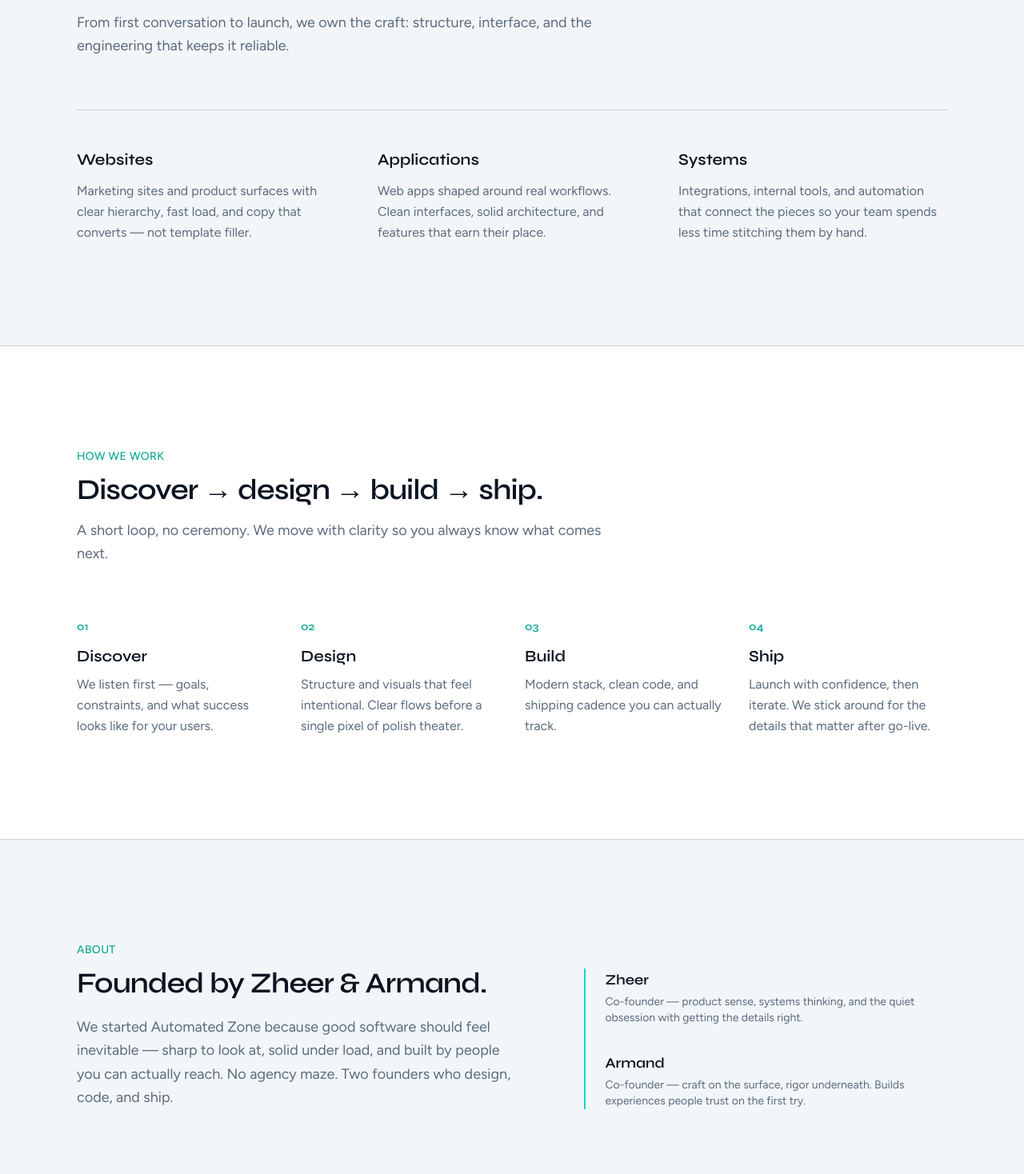
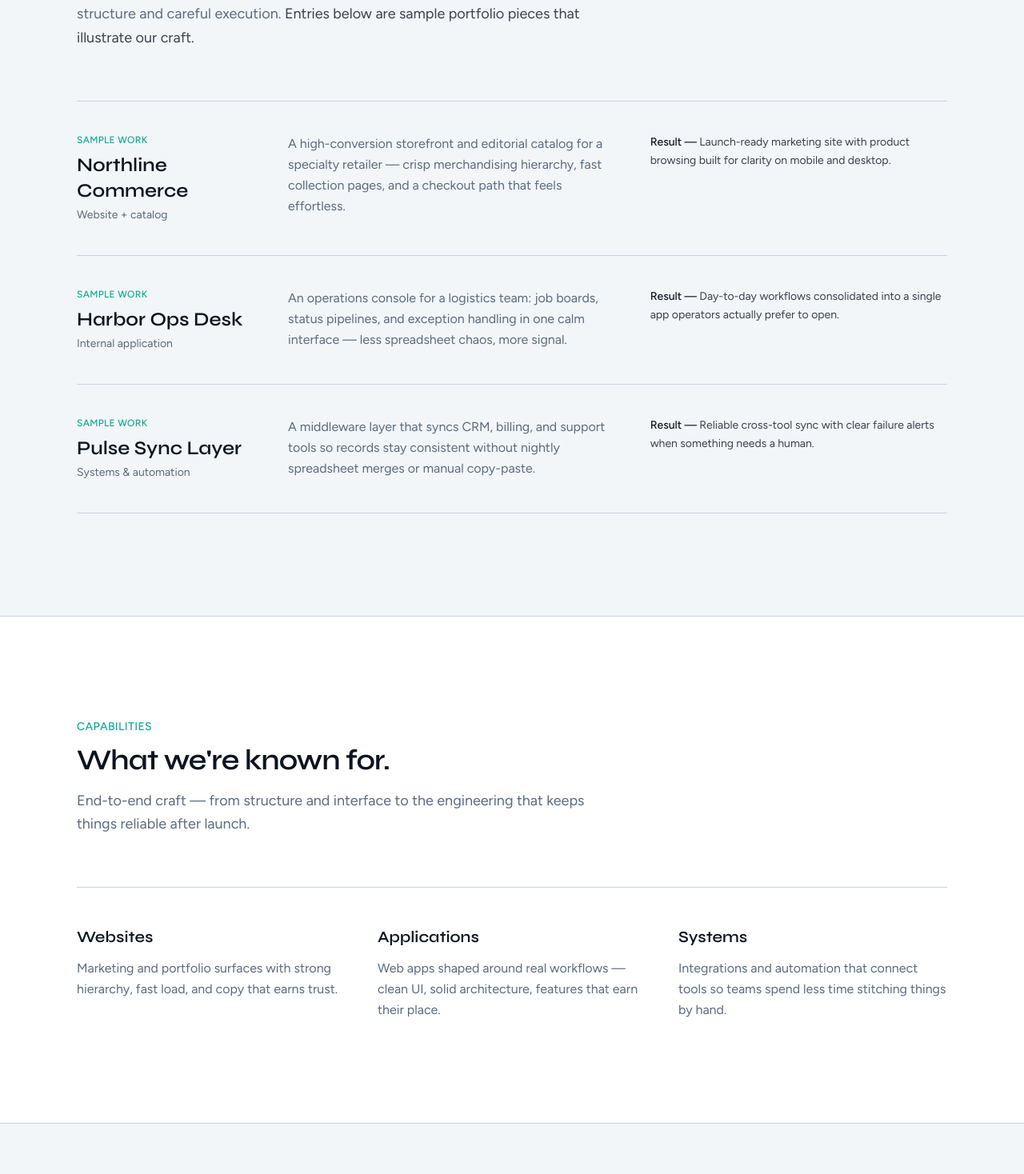
Before and after one commit to zheerkamal33-rgb/AZ-website, a Next.js app: page / in a window 1280 px wide. Shown: the part 1042-2510 px from the top of the page at 80% size. Built offline with nearby package versions, Linux system fonts and the light colour scheme.

Commit message:
Reframe site as agency portfolio
Rewrite copy and CTAs for credibility: selected sample work, studio about,
and contact — no product start/launch framing.

Co-authored-by: armandzheer <armandzheer@gmail.com>

```diff
--- a/src/app/layout.tsx
+++ b/src/app/layout.tsx
@@ -15,9 +15,9 @@ const syne = Syne({
 });
 
 export const metadata: Metadata = {
-  title: "Automated Zone — Product-minded engineering",
+  title: "Automated Zone — Studio of Zheer & Armand",
   description:
-    "Automated Zone designs and builds websites, applications, and systems for anyone, anywhere. Founded by Zheer and Armand.",
+    "Automated Zone is the studio of Zheer and Armand. Browse selected work across websites, applications, and systems — then get in touch.",
 };
 
 export default function RootLayout({ children }: LayoutProps<"/">) {
--- a/src/app/page.tsx
+++ b/src/app/page.tsx
@@ -1,10 +1,10 @@
 import { About } from "@/components/about";
+import { Capabilities } from "@/components/capabilities";
 import { Contact } from "@/components/contact";
 import { Hero } from "@/components/hero";
-import { HowWeWork } from "@/components/how-we-work";
+import { SelectedWork } from "@/components/selected-work";
 import { SiteFooter } from "@/components/site-footer";
 import { SiteNav } from "@/components/site-nav";
-import { WhatWeBuild } from "@/components/what-we-build";
 
 export default function Home() {
   return (
@@ -12,8 +12,8 @@ export default function Home() {
       <SiteNav />
       <main className="flex-1">
         <Hero />
-        <WhatWeBuild />
-        <HowWeWork />
+        <SelectedWork />
+        <Capabilities />
         <About />
         <Contact />
       </main>
--- a/src/components/about.tsx
+++ b/src/components/about.tsx
@@ -10,13 +10,13 @@ export function About() {
               About
             </p>
             <h2 className="mt-3 font-display text-3xl font-semibold tracking-tight text-ink sm:text-4xl">
-              Founded by Zheer &amp; Armand.
+              Automated Zone is Zheer &amp; Armand.
             </h2>
             <p className="mt-5 max-w-xl text-base leading-relaxed text-muted-foreground sm:text-lg">
-              We started Automated Zone because good software should feel
-              inevitable — sharp to look at, solid under load, and built by
-              people you can actually reach. No agency maze. Two founders who
-              design, code, and ship.
+              A small studio with high standards. We care about how software
+              feels on first glance and how it behaves six months later — visual
+              clarity, careful engineering, and direct communication. No agency
+              maze. Two people who design, code, and stand behind the work.
             </p>
           </Reveal>
 
@@ -27,8 +27,8 @@ export function About() {
                   Zheer
                 </h3>
                 <p className="mt-1 text-sm text-muted-foreground">
-                  Co-founder — product sense, systems thinking, and the quiet
-                  obsession with getting the details right.
+                  Co-founder — product sense, systems thinking, and an obsession
+                  with getting the details right.
                 </p>
               </div>
               <div>
--- a/src/components/what-we-build.tsx
+++ b/src/components/capabilities.tsx
@@ -1,39 +1,39 @@
 import { Reveal } from "@/components/reveal";
 
-const offerings = [
+const items = [
   {
     title: "Websites",
-    body: "Marketing sites and product surfaces with clear hierarchy, fast load, and copy that converts — not template filler.",
+    body: "Marketing and portfolio surfaces with strong hierarchy, fast load, and copy that earns trust.",
   },
   {
     title: "Applications",
-    body: "Web apps shaped around real workflows. Clean interfaces, solid architecture, and features that earn their place.",
+    body: "Web apps shaped around real workflows — clean UI, solid architecture, features that earn their place.",
   },
   {
     title: "Systems",
-    body: "Integrations, internal tools, and automation that connect the pieces so your team spends less time stitching them by hand.",
+    body: "Integrations and automation that connect tools so teams spend less time stitching things by hand.",
   },
 ];
 
-export function WhatWeBuild() {
+export function Capabilities() {
   return (
-    <section id="work" className="bg-mist py-24 sm:py-32">
+    <section className="border-y border-slate-line bg-white py-24 sm:py-32">
       <div className="mx-auto max-w-6xl px-5 sm:px-8">
         <Reveal>
           <p className="text-sm font-medium tracking-wide text-teal-deep uppercase">
-            What we build
+            Capabilities
           </p>
           <h2 className="mt-3 max-w-2xl font-display text-3xl font-semibold tracking-tight text-ink sm:text-4xl">
-            Websites, applications, and systems — built end to end.
+            What we&apos;re known for.
           </h2>
           <p className="mt-4 max-w-2xl text-base leading-relaxed text-muted-foreground sm:text-lg">
-            From first conversation to launch, we own the craft: structure,
-            interface, and the engineering that keeps it reliable.
+            End-to-end craft — from structure and interface to the engineering
+            that keeps things reliable after launch.
           </p>
         </Reveal>
 
         <div className="mt-16 grid gap-12 border-t border-slate-line pt-12 sm:grid-cols-3 sm:gap-10">
-          {offerings.map((item, i) => (
+          {items.map((item, i) => (
             <Reveal key={item.title} delayMs={i * 90}>
               <h3 className="font-display text-xl font-semibold text-ink">
                 {item.title}
--- a/src/components/contact.tsx
+++ b/src/components/contact.tsx
@@ -16,11 +16,11 @@ export function Contact() {
               Contact
             </p>
             <h2 className="mt-3 font-display text-3xl font-semibold tracking-tight text-ink sm:text-4xl">
-              Ready when you are.
+              Talk to us directly.
             </h2>
             <p className="mt-4 max-w-md text-base leading-relaxed text-muted-foreground sm:text-lg">
-              Call either founder, or send a note. We keep the line short on
-              purpose.
+              Call either founder, or send a short note. We keep the line short
+              on purpose — you reach the people who do the work.
             </p>
 
             <ul className="mt-10 space-y-5">
--- a/src/components/how-we-work.tsx
+++ /dev/null
@@ -1,63 +0,0 @@
-import { Reveal } from "@/components/reveal";
-
-const steps = [
-  {
-    n: "01",
-    title: "Discover",
-    body: "We listen first — goals, constraints, and what success looks like for your users.",
-  },
-  {
-    n: "02",
-    title: "Design",
-    body: "Structure and visuals that feel intentional. Clear flows before a single pixel of polish theater.",
-  },
-  {
-    n: "03",
-    title: "Build",
-    body: "Modern stack, clean code, and shipping cadence you can actually track.",
-  },
-  {
-    n: "04",
-    title: "Ship",
-    body: "Launch with confidence, then iterate. We stick around for the details that matter after go-live.",
-  },
-];
-
-export function HowWeWork() {
-  return (
-    <section className="border-y border-slate-line bg-white py-24 sm:py-32">
-      <div className="mx-auto max-w-6xl px-5 sm:px-8">
-        <Reveal>
-          <p className="text-sm font-medium tracking-wide text-teal-deep uppercase">
-            How we work
-          </p>
-          <h2 className="mt-3 max-w-2xl font-display text-3xl font-semibold tracking-tight text-ink sm:text-4xl">
-            Discover → design → build → ship.
-          </h2>
-          <p className="mt-4 max-w-2xl text-base leading-relaxed text-muted-foreground sm:text-lg">
-            A short loop, no ceremony. We move with clarity so you always know
-            what comes next.
-          </p>
-        </Reveal>
-
-        <ol className="mt-16 grid gap-10 sm:grid-cols-2 lg:grid-cols-4 lg:gap-8">
-          {steps.map((step, i) => (
-            <Reveal key={step.n} delayMs={i * 80}>
-              <li>
-                <span className="font-display text-sm font-semibold text-teal-deep">
-                  {step.n}
-                </span>
-                <h3 className="mt-3 font-display text-xl font-semibold text-ink">
-                  {step.title}
-                </h3>
-                <p className="mt-2 text-sm leading-relaxed text-muted-foreground sm:text-base">
-                  {step.body}
-                </p>
-              </li>
-            </Reveal>
-          ))}
-        </ol>
-      </div>
-    </section>
-  );
-}
--- /dev/null
+++ b/src/components/selected-work.tsx
@@ -0,0 +1,77 @@
+import { Reveal } from "@/components/reveal";
+
+const projects = [
+  {
+    name: "Northline Commerce",
+    type: "Website + catalog",
+    summary:
+      "A high-conversion storefront and editorial catalog for a specialty retailer — crisp merchandising hierarchy, fast collection pages, and a checkout path that feels effortless.",
+    outcome: "Launch-ready marketing site with product browsing built for clarity on mobile and desktop.",
+  },
+  {
+    name: "Harbor Ops Desk",
+    type: "Internal application",
+    summary:
+      "An operations console for a logistics team: job boards, status pipelines, and exception handling in one calm interface — less spreadsheet chaos, more signal.",
+    outcome: "Day-to-day workflows consolidated into a single app operators actually prefer to open.",
+  },
+  {
+    name: "Pulse Sync Layer",
+    type: "Systems & automation",
+    summary:
+      "A middleware layer that syncs CRM, billing, and support tools so records stay consistent without nightly spreadsheet merges or manual copy-paste.",
+    outcome: "Reliable cross-tool sync with clear failure alerts when something needs a human.",
+  },
+];
+
+export function SelectedWork() {
+  return (
+    <section id="work" className="bg-mist py-24 sm:py-32">
+      <div className="mx-auto max-w-6xl px-5 sm:px-8">
+        <Reveal>
+          <p className="text-sm font-medium tracking-wide text-teal-deep uppercase">
+            Work
+          </p>
+          <h2 className="mt-3 max-w-2xl font-display text-3xl font-semibold tracking-tight text-ink sm:text-4xl">
+            Selected projects
+          </h2>
+          <p className="mt-4 max-w-2xl text-base leading-relaxed text-muted-foreground sm:text-lg">
+            A look at the kind of work we ship — websites, applications, and
+            systems with clear structure and careful execution.{" "}
+            <span className="text-ink/80">
+              Entries below are sample portfolio pieces that illustrate our
+              craft.
+            </span>
+          </p>
+        </Reveal>
+
+        <ul className="mt-16 space-y-0 border-t border-slate-line">
+          {projects.map((project, i) => (
+            <Reveal key={project.name} delayMs={i * 80}>
+              <li className="grid gap-4 border-b border-slate-line py-10 sm:grid-cols-[minmax(0,1.1fr)_minmax(0,1.4fr)] sm:gap-12 lg:grid-cols-[14rem_minmax(0,1fr)_minmax(0,0.9fr)] lg:gap-10">
+                <div>
+                  <p className="text-xs font-medium tracking-wide text-teal-deep uppercase">
+                    Sample work
+                  </p>
+                  <h3 className="mt-2 font-display text-xl font-semibold text-ink sm:text-2xl">
+                    {project.name}
+                  </h3>
+                  <p className="mt-1 text-sm text-muted-foreground">
+                    {project.type}
+                  </p>
+                </div>
+                <p className="text-sm leading-relaxed text-muted-foreground sm:text-base">
+                  {project.summary}
+                </p>
+                <p className="text-sm leading-relaxed text-ink/80 sm:col-span-2 lg:col-span-1">
+                  <span className="font-medium text-ink">Result — </span>
+                  {project.outcome}
+                </p>
+              </li>
+            </Reveal>
+          ))}
+        </ul>
+      </div>
+    </section>
+  );
+}
--- a/src/components/site-footer.tsx
+++ b/src/components/site-footer.tsx
@@ -5,7 +5,8 @@ export function SiteFooter() {
         <div>
           <p className="font-display text-lg font-semibold">Automated Zone</p>
           <p className="mt-2 max-w-sm text-sm text-white/55">
-            Product-minded engineering for websites, applications, and systems.
+            Studio of Zheer &amp; Armand — websites, applications, and systems
+            with careful craft.
           </p>
         </div>
         <div className="flex flex-col gap-2 text-sm sm:items-end">
```
Also changed, not shown: src/components/contact-form.tsx (+5 -5 lines), src/components/hero.tsx (+8 -7 lines), 1 other file (tests, documents, lock files or other folders).
